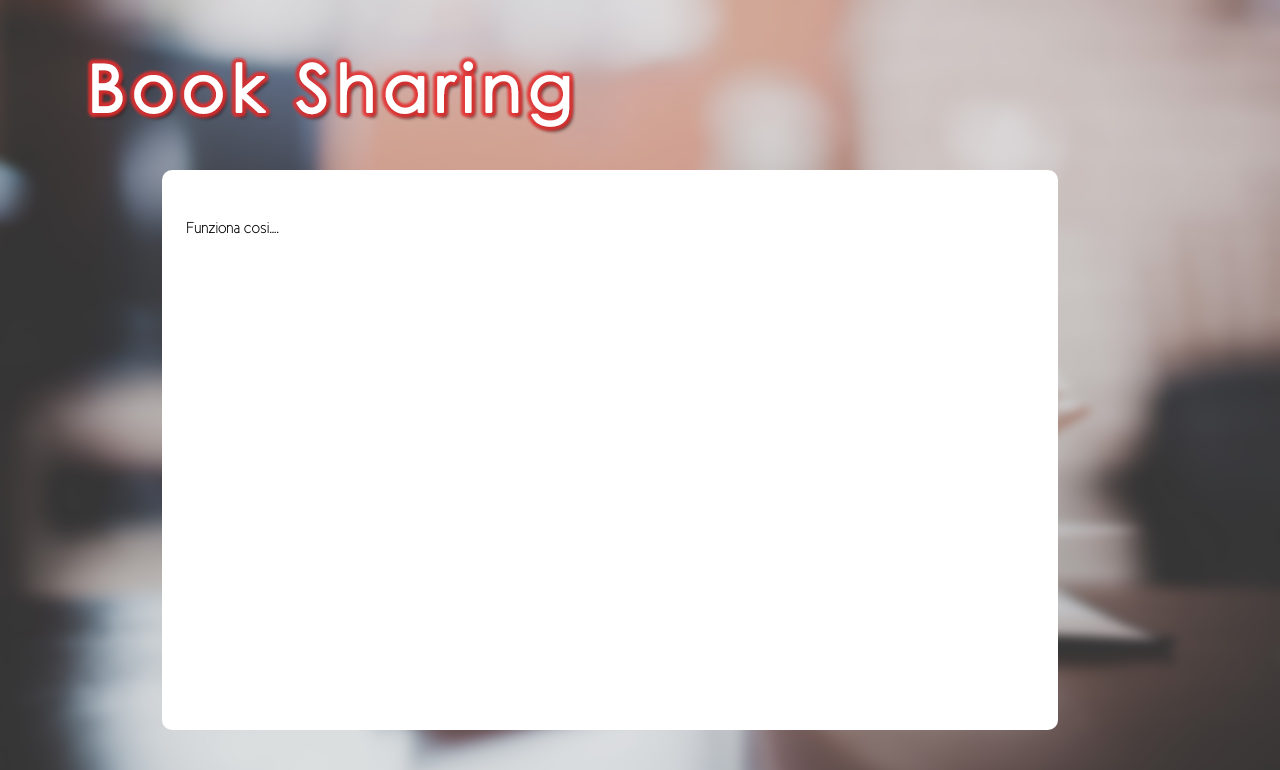
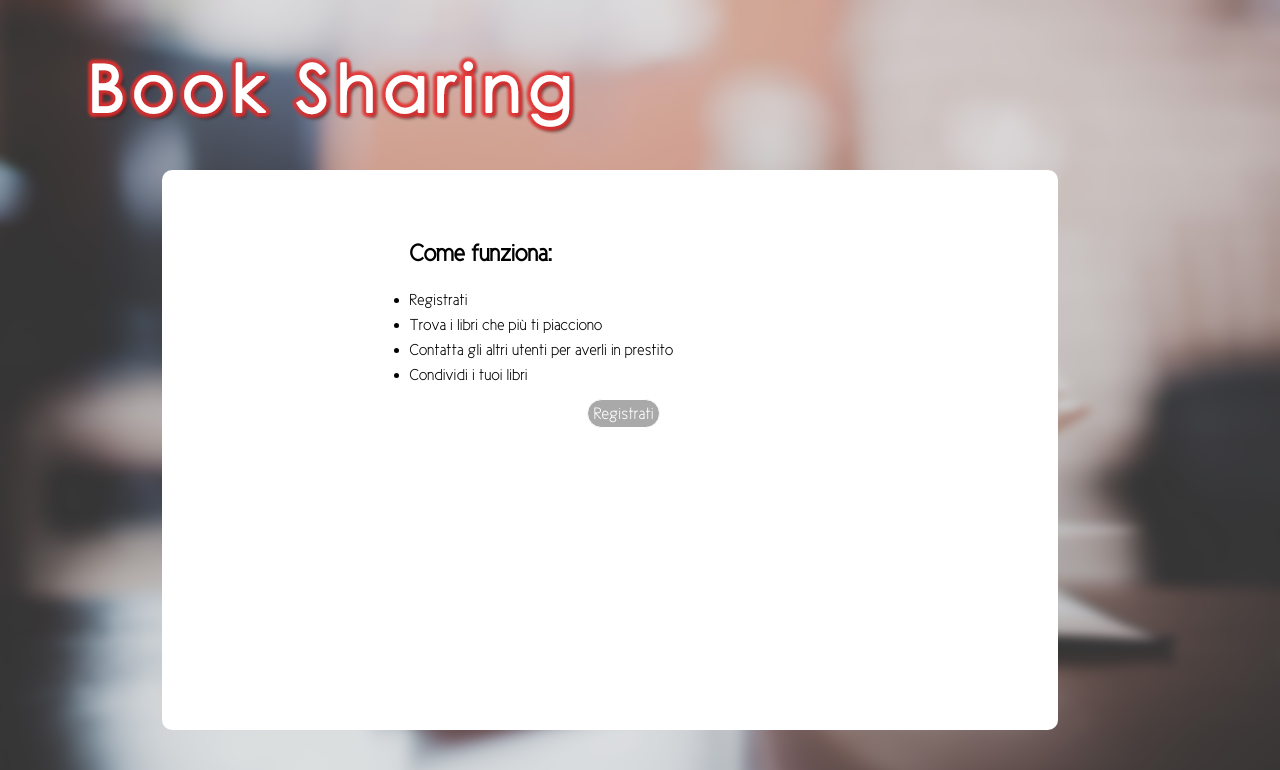
Before and after one commit to AndreaPicasso/BookSharing-Sito, a PHP site: page /comefunziona.php in a window 1280 px wide. Shown: the top 770 px of the page. Run offline with PHP 8.4, Linux system fonts and the light colour scheme.

Commit message:
fixed few points

```diff
--- a/comefunziona.php
+++ b/comefunziona.php
@@ -1,15 +1,46 @@
-    <?php
+
+
+<?php
             require("parts/header.php");
            ?>
 
+    <script>
+    function registrati(){
+        window.location = 'registration.php';
+
+      }
+</script>
+<style>
+    li{
+    margin: 1vh 0;
+    }
+    .container_comefunziona{
+        position:absolute;
+                        top:50%;
+                        left:50%;
+                        /* uso margini negativi pari a metà altezza/larghezza
+                        per avere riferimento al centro del form */
+                        margin-top:-20vh;
+                        margin-left:-18vw;
+    }
+</style>
     <div id="main">
         <div id="header">
             <div id ="logo">
             <img src="res/scritta.png" alt="Logo"/>
             </div>
             <div id="container_home">
-            <div id="content_home">
-              Funziona cosi....
+            <div class="container_comefunziona">
+                <div class="title">Come funziona:</div>
+                <ul>
+                    <li class="singlelink">Registrati</li>
+                    <li class="singlelink">Trova i libri che più ti piacciono</li>
+                    <li class="singlelink">Contatta gli altri utenti per averli in prestito</li>
+                    <li class="singlelink">Condividi i tuoi libri</li>
+
+                </ul>
+
+                <input type="button" class="movebutton" value="Registrati" onClick="registrati();">
                 </div>
         </div>
 
--- a/css/all.css
+++ b/css/all.css
@@ -84,3 +84,9 @@ div{
     float: left;
     margin-top: 1%;
 }
+
+.title{
+    font-size: 3vh;
+    margin-bottom: 3vh;
+    font-weight: bold;
+}
--- a/css/header.css
+++ b/css/header.css
@@ -18,6 +18,7 @@
     border-radius: 20px;
 
     color: white;
+    background-color: darkgrey;
     font-size: 1.3vw;
     text-align: center;
     text-decoration: none;
--- a/login.php
+++ b/login.php
@@ -80,12 +80,6 @@
             }
         }
 
-        /*
-        if(isset($_GET('pswDim'))){
-
-
-        }*/
-
 
     ?>
     <script>
```
Also changed, not shown: book.php (+6 -3 lines), php/riempiSlider.php (+7 -2 lines), res/icona.ico (added), 1 other file.
